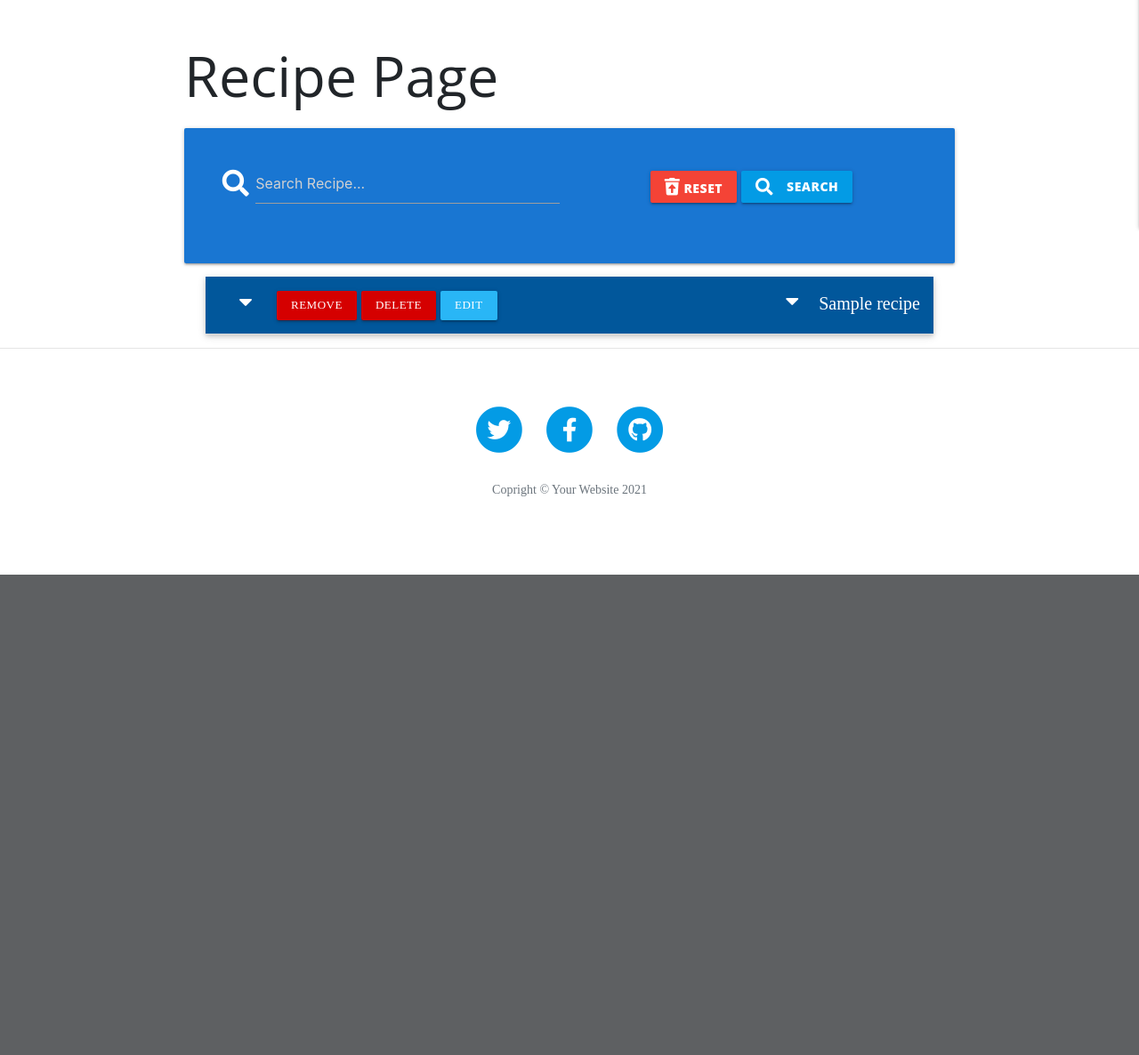
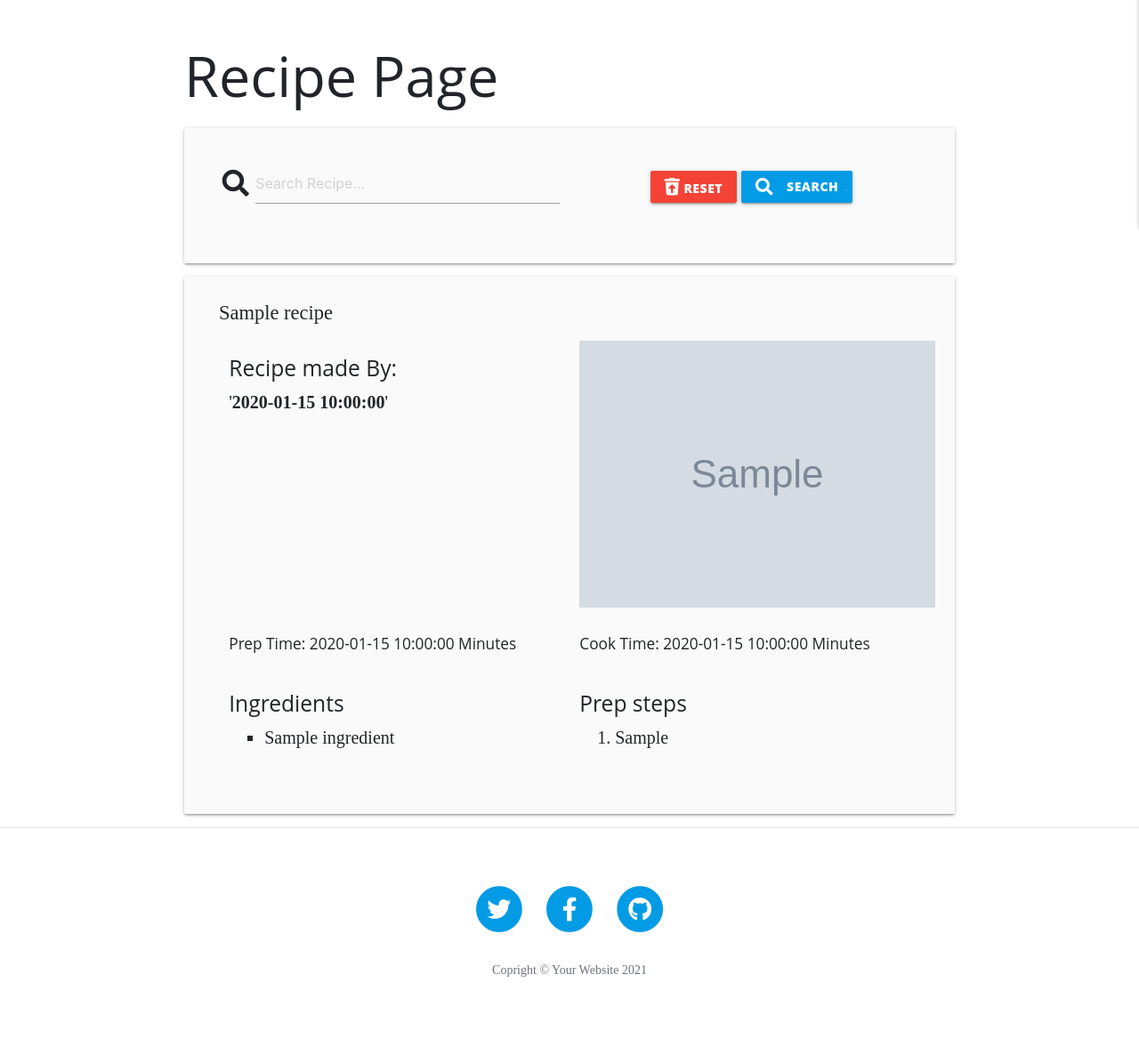
Before and after one commit to richard-ui/Data-Centric-Project, a Flask app: page /get_recipes in a window 1280 px wide. Shown: the part 604-1790 px from the top of the page at 89% size. Before the commit the page ends 1250 px from the top, so only its background shows below. Run offline with Flask 2, Linux system fonts and the light colour scheme; the visitor is signed in with stand-in values (Sample User, id 1); grey boxes marked "Sample" are stand-in pictures; a database or web service that is not in the repository returns one stand-in record (values such as "Sample title"); some libraries are stand-ins or nearby versions.

Commit message:
Add fieldset inside card panel for each recipe to make them stand out more

```diff
--- a/templates/recipes.html
+++ b/templates/recipes.html
@@ -3,22 +3,18 @@
 
     <h1>Recipe Page</h1>
 
-    <div class="row card-panel blue darken-2">
+    <div class="row card-panel grey lighten-5">
         <form action="{{ url_for('search_recipe') }}" method="post" class="col s12">
             <div class="row valign-wrapper center-align">
-                <div class="input-field col s12 m8">
-                    <i class="fas fa-search prefix white-text"></i>
+                <div class="input-field search_input col s12 m8">
+                    <i class="fas fa-search prefix "></i>
+                     <input list="recipe_names" placeholder="Search Recipe..." id="query" name="query" />
 
-
-                     <input list="recipe_names" placeholder="Search Recipe..." class="white-text" id="query" name="query" />
-
-                      <datalist id="recipe_names">
+                     <datalist id="recipe_names">
                         {% for recipe in recipes %}
                         <option value="{{ recipe.recipe_name }}"></option>
                         {% endfor %}
                       </datalist>
-
-
                 </div>
                 <div class="col s12 m4">
                     <a href="{{ url_for('get_recipes') }}" class="red btn text-shadow">
@@ -36,56 +32,75 @@
     </div>
 
     {% if recipes|length > 0 %}
-    <ul class="collapsible popout">
          {% for recipe in recipes %}
-            <li>
-                <div class="collapsible-header white-text light-blue darken-4 text-shadow">
-                 <div class="col s3">
-                    <i class="fas fa-caret-down"></i>
-                    {% if session.user|lower == recipe.recipe.user_id|lower %}
-                        <a href="{{ url_for('delete_recipe', recipe_id=recipe._id) }}"
-                            class="btn-small red accent-4">Remove</a>
-                        <a class="btn-small red accent-4 modal-trigger button-style" href="#modal1">Delete</a>
-                        <a href="{{ url_for('edit_recipe', recipe_id=recipe._id) }}" class="btn-small light-blue lighten-1">Edit</a>
 
-                    <!-- Modal Structure-->
-
-                <div id="modal1" class="modal">
-                    <div class="modal-content">
-                        <h4 style="color: black;">Are you sure you want to delete this recipe?</h4>
+         <div class="card-panel grey lighten-5">
+             <form>
+             <fieldset>
+             <legend>{{ recipe.recipe_name }}</legend>
+                <div class="row">
+                     <div class="col s12 m4">
+                        <h5>Recipe made By:</h5> '<b>{{ recipe.created_by }}</b>'<br>
                     </div>
-                    <div class="modal-footer">
-                        <a href="{{ url_for('delete_recipe', recipe_id=recipe._id) }}"
-                            class="modal-close waves-effect waves-light btn-small button-style">Delete</a>
-                        <a href="{{ url_for('get_recipes') }}"
-                            class="modal-close waves-effect waves-light btn-small button-style">Back</a>
+                     <div class="col s12 m4">
+                        <img id="imgdata" src="{{ url_for('static', filename='img/') }}{{ recipe.file }}">
                     </div>
                 </div>
 
+                <div class="row">
+                    <div class="col m6">
+                        <h6>Prep Time: {{ recipe.prep_time }} Minutes</h6>
+                    </div>
+                    <div class="col m6">
+                        <h6>Cook Time: {{ recipe.cook_time }} Minutes</h6>
+                    </div>
+                </div>
+
+                <div class="row">
+                    <div class="col s12 m6">
+                        <h5>Ingredients</h5>
+                        <ul class="browser-default">
+                            {% for ingredient in recipe.ingredients %}
+                            <li class="list-style" style="list-style-type: square;">{{ ingredient }}</li>
+                            {% endfor %}
+                        </ul>
+                    </div>
+                    <div class="col s12 m6">
+                        <h5>Prep steps</h5>
+                        <ol class="browser-default">
+                            {% for prep_step in recipe.prep_steps %}
+                            <li class="list-style">{{ prep_step }}</li>
+                            {% endfor %}
+                        </ol>
+                    </div>
+                </div>
+
+                 <div class="s12">
+                    {% if session.user|lower == recipe.user_id|lower %}
+                        <a href="{{ url_for('edit_recipe', recipe_id=recipe._id) }}"
+                            class="waves-effect waves-light btn-small button-style">Edit</a>
+                        <a class="waves-effect waves-light btn-small red modal-trigger button-style" href="#modaldel">Delete</a>
+
+                        <!-- Modal Structure -->
+
+                        <div id="modaldel" class="modal">
+                            <div class="modal-content">
+                                <h4>Are you sure you want to delete this recipe?</h4>
+                            </div>
+                            <div class="modal-footer">
+                                <a href="{{ url_for('delete_recipe', recipe_id=recipe._id) }}"
+                                    class="modal-close waves-effect waves-light btn red button-style">Delete</a>
+                                <a href="{{ url_for('get_recipes') }}"
+                                    class="modal-close waves-effect waves-light btn-small button-style">Cancel</a>
+                            </div>
+                        </div>
                     {% endif %}
                 </div>
+                </fieldset>
+                </form>
+            </div>
 
-                <i class="fas fa-caret-down"></i>
-                 <strong>{{ recipe.recipe_name }}</strong>
-                </div>
+            {% endfor %}
 
-                <div class="collapsible-body">
-                    <b style="text-decoration: underline;">{{ recipe.recipe_name }}</b>
-                    <p>Ingredients: {{ recipe.ingredients }}</p>
-                    <p>Prep Time: {{ recipe.prep_time }}</p>
-                    <p>Steps: {{ recipe.prep_steps }}</p>
-                    <p>Cook Time: {{ recipe.cook_time }}</p>
-                    <p>Cuisine: {{ recipe.cuisine_name }}</p>
-                </div>
-
-
-
-            </li>
-        {% endfor %}
-    </ul>
-    {% else %}
-        <h3 class="red-text text-darken-4 center-align">No Results Found</h3>
-    {% endif %}
-
-
+            {% endif %}
 {% endblock %}
```
